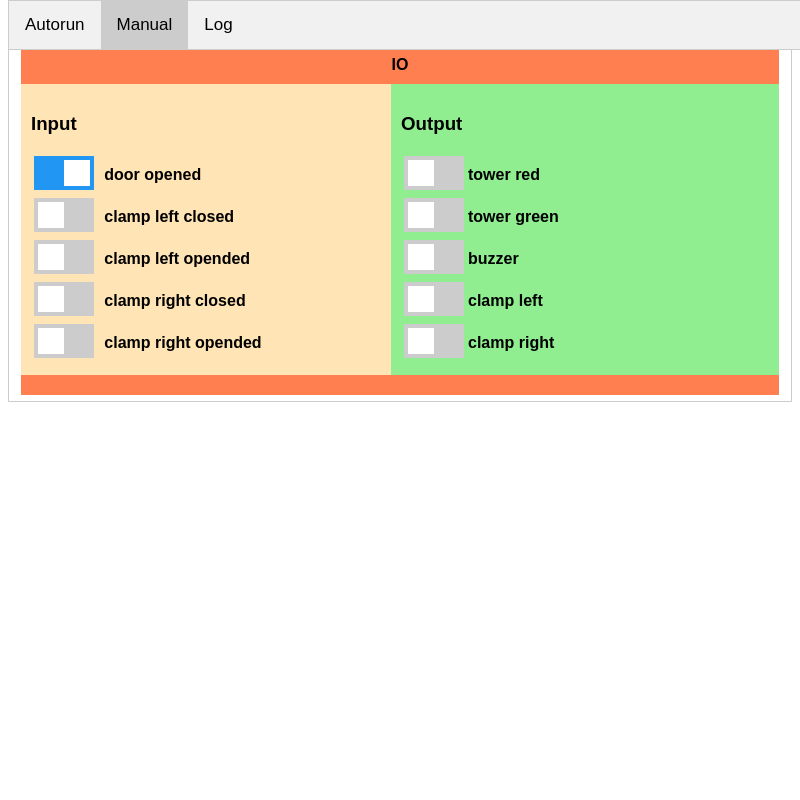
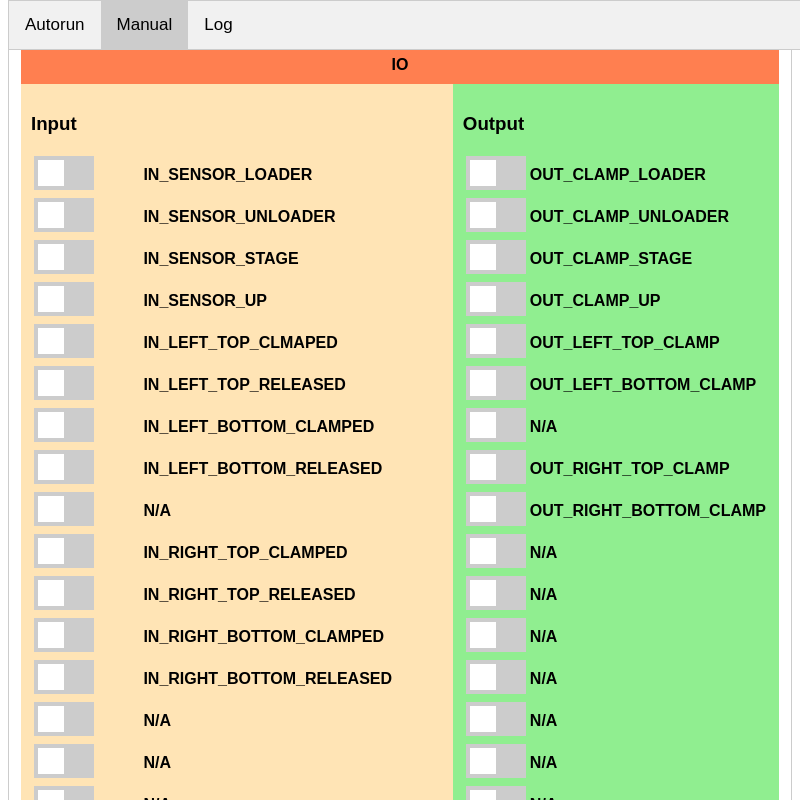
Before and after one commit to SungwooNam/equipment-boilerplate, an Electron app: page src/index.html in a window 800 px wide. Both pictures are taken after a click on the button "Manual". Shown: the top 800 px of the page. Drawn offline with Linux system fonts and the light colour scheme; no server answers.

Commit message:
Update IO using CSF SampleStage

```diff
--- a/src/index.html
+++ b/src/index.html
@@ -44,51 +44,25 @@
                 <table id="ioIn">
                     <col width="30%">
                     <col width="70%">
-                    <tr>
-                        <td>
-                            <label class="switch">
-                                <input type="checkbox" checked/>
-                                <span class="slider"></span>
-                            </label>
-                        </td>
-                        <td>door opened</td>
-                    </tr>
-                    <tr>
-                        <td>
-                            <label class="switch">
-                                <input type="checkbox" />
-                                <span class="slider"></span>
-                            </label>
-                        </td>
-                        <td>clamp left closed</td>
-                    </tr>
-                    <tr>
-                        <td>
-                            <label class="switch">
-                                <input type="checkbox" />
-                                <span class="slider"></span>
-                            </label>
-                        </td>
-                        <td>clamp left opended</td>
-                    </tr>
-                    <tr>
-                        <td>
-                            <label class="switch">
-                                <input type="checkbox" />
-                                <span class="slider"></span>
-                            </label>
-                        </td>
-                        <td>clamp right closed</td>
-                    </tr>
-                    <tr>
-                        <td>
-                            <label class="switch">
-                                <input type="checkbox" />
-                                <span class="slider"></span>
-                            </label>
-                        </td>
-                        <td>clamp right opended</td>
-                    </tr>
+                    <tr><td><label class="switch"><input type="checkbox"/><span class="slider"></span></label></td><td>IN_SENSOR_LOADER</td></tr>
+                    <tr><td><label class="switch"><input type="checkbox"/><span class="slider"></span></label></td><td>IN_SENSOR_UNLOADER</td></tr>
+                    <tr><td><label class="switch"><input type="checkbox"/><span class="slider"></span></label></td><td>IN_SENSOR_STAGE</td></tr>
+                    <tr><td><label class="switch"><input type="checkbox"/><span class="slider"></span></label></td><td>IN_SENSOR_UP</td></tr>
+                    <tr><td><label class="switch"><input type="checkbox"/><span class="slider"></span></label></td><td>IN_LEFT_TOP_CLMAPED</td></tr>
+                    <tr><td><label class="switch"><input type="checkbox"/><span class="slider"></span></label></td><td>IN_LEFT_TOP_RELEASED</td></tr>
+                    <tr><td><label class="switch"><input type="checkbox"/><span class="slider"></span></label></td><td>IN_LEFT_BOTTOM_CLAMPED</td></tr>
+                    <tr><td><label class="switch"><input type="checkbox"/><span class="slider"></span></label></td><td>IN_LEFT_BOTTOM_RELEASED</td></tr>
+                    <tr><td><label class="switch"><input type="checkbox"/><span class="slider"></span></label></td><td>N/A</td></tr>
+                    <tr><td><label class="switch"><input type="checkbox"/><span class="slider"></span></label></td><td>IN_RIGHT_TOP_CLAMPED</td></tr>
+                    <tr><td><label class="switch"><input type="checkbox"/><span class="slider"></span></label></td><td>IN_RIGHT_TOP_RELEASED</td></tr>
+                    <tr><td><label class="switch"><input type="checkbox"/><span class="slider"></span></label></td><td>IN_RIGHT_BOTTOM_CLAMPED</td></tr>
+                    <tr><td><label class="switch"><input type="checkbox"/><span class="slider"></span></label></td><td>IN_RIGHT_BOTTOM_RELEASED</td></tr>
+                    <tr><td><label class="switch"><input type="checkbox"/><span class="slider"></span></label></td><td>N/A</td></tr>
+                    <tr><td><label class="switch"><input type="checkbox"/><span class="slider"></span></label></td><td>N/A</td></tr>
+                    <tr><td><label class="switch"><input type="checkbox"/><span class="slider"></span></label></td><td>N/A</td></tr>
+                    <tr><td><label class="switch"><input type="checkbox"/><span class="slider"></span></label></td><td>IN_GLASS_STGAE</td></tr>
+                    <tr><td><label class="switch"><input type="checkbox"/><span class="slider"></span></label></td><td>IN_GLASS_IN_BUFFER</td></tr>
+                    <tr><td><label class="switch"><input type="checkbox"/><span class="slider"></span></label></td><td>IN_GLASS_OUT_BUFFER</td></tr>
                 </table>
             </aside>
             <article class="main">
@@ -96,51 +70,22 @@
                 <table id="ioOut">
                     <col width="30%">
                     <col width="70%">
-                    <tr>
-                        <td>
-                            <label class="switch">
-                                <input type="checkbox" />
-                                <span class="slider"></span>
-                            </label>
-                        </td>
-                        <td>tower red</td>
-                    </tr>
-                    <tr>
-                        <td>
-                            <label class="switch">
-                                <input type="checkbox" />
-                                <span class="slider"></span>
-                            </label>
-                        </td>
-                        <td>tower green</td>
-                    </tr>
-                    <tr>
-                        <td>
-                            <label class="switch">
-                                <input type="checkbox" />
-                                <span class="slider"></span>
-                            </label>
-                        </td>
-                        <td>buzzer</td>
-                    </tr>
-                    <tr>
-                        <td>
-                            <label class="switch">
-                                <input type="checkbox" />
-                                <span class="slider"></span>
-                            </label>
-                        </td>
-                        <td>clamp left</td>
-                    </tr>
-                    <tr>
-                        <td>
-                            <label class="switch">
-                                <input type="checkbox" />
-                                <span class="slider"></span>
-                            </label>
-                        </td>
-                        <td>clamp right</td>
-                    </tr>
+                    <tr><td><label class="switch"><input type="checkbox"/><span class="slider"></span></label></td><td>OUT_CLAMP_LOADER</td></tr>
+                    <tr><td><label class="switch"><input type="checkbox"/><span class="slider"></span></label></td><td>OUT_CLAMP_UNLOADER</td></tr>
+                    <tr><td><label class="switch"><input type="checkbox"/><span class="slider"></span></label></td><td>OUT_CLAMP_STAGE</td></tr>
+                    <tr><td><label class="switch"><input type="checkbox"/><span class="slider"></span></label></td><td>OUT_CLAMP_UP</td></tr>
+                    <tr><td><label class="switch"><input type="checkbox"/><span class="slider"></span></label></td><td>OUT_LEFT_TOP_CLAMP</td></tr>
+                    <tr><td><label class="switch"><input type="checkbox"/><span class="slider"></span></label></td><td>OUT_LEFT_BOTTOM_CLAMP</td></tr>
+                    <tr><td><label class="switch"><input type="checkbox"/><span class="slider"></span></label></td><td>N/A</td></tr>
+                    <tr><td><label class="switch"><input type="checkbox"/><span class="slider"></span></label></td><td>OUT_RIGHT_TOP_CLAMP</td></tr>
+                    <tr><td><label class="switch"><input type="checkbox"/><span class="slider"></span></label></td><td>OUT_RIGHT_BOTTOM_CLAMP</td></tr>
+                    <tr><td><label class="switch"><input type="checkbox"/><span class="slider"></span></label></td><td>N/A</td></tr>
+                    <tr><td><label class="switch"><input type="checkbox"/><span class="slider"></span></label></td><td>N/A</td></tr>
+                    <tr><td><label class="switch"><input type="checkbox"/><span class="slider"></span></label></td><td>N/A</td></tr>
+                    <tr><td><label class="switch"><input type="checkbox"/><span class="slider"></span></label></td><td>N/A</td></tr>
+                    <tr><td><label class="switch"><input type="checkbox"/><span class="slider"></span></label></td><td>N/A</td></tr>
+                    <tr><td><label class="switch"><input type="checkbox"/><span class="slider"></span></label></td><td>N/A</td></tr>
+                    <tr><td><label class="switch"><input type="checkbox"/><span class="slider"></span></label></td><td>N/A</td></tr>
                 </table>
             </article>
             <footer class="footer"></footer>
--- a/src/main.js
+++ b/src/main.js
@@ -11,7 +11,7 @@ function createWindow() {
   mainWindow = new BrowserWindow({
     width: 800, height: 600,
     resizable: false,
-    movable: false,
+    //movable: false,
     minimizable: false,
     maximizable: false,
     fullscreen: false,
```
